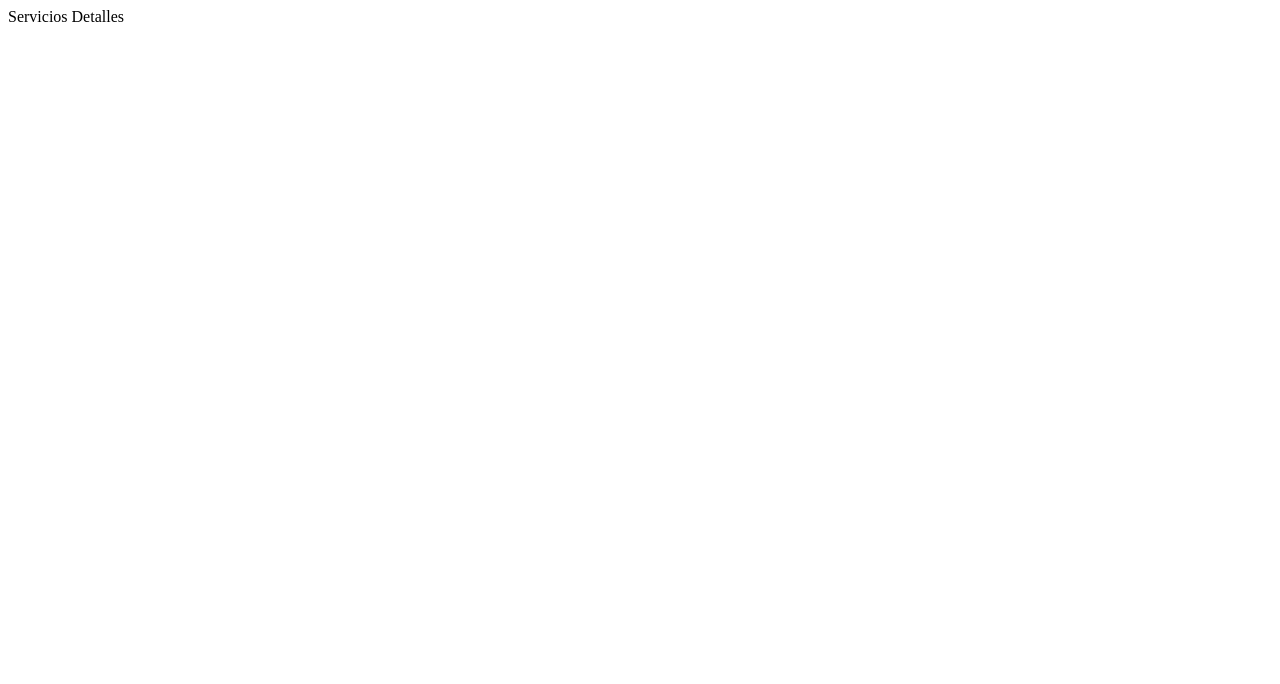
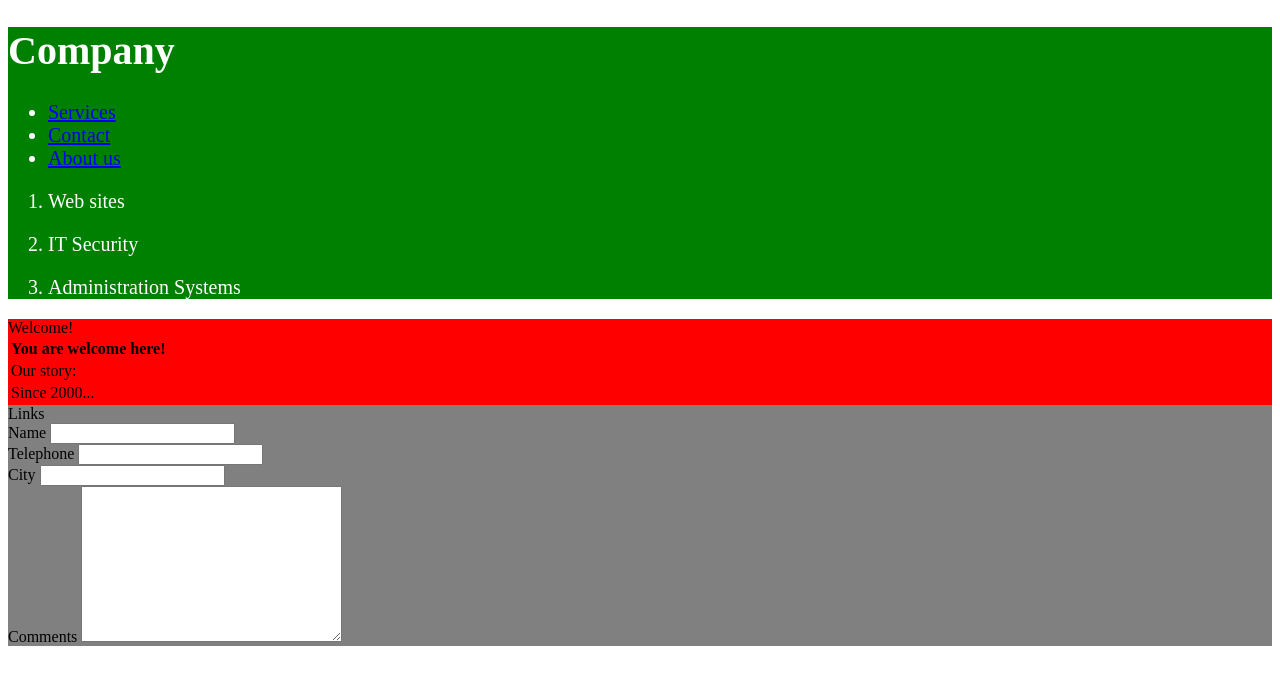
Before and after one commit to RoyalMasterDevs/Proyectos_socraramis, a plain HTML site: page index.html in a window 1280 px wide. Drawn offline with Linux system fonts and the light colour scheme.

Commit message:
Estilos agregados

```diff
--- /dev/null
+++ b/css/styles.css
@@ -0,0 +1,5 @@
+header {
+    background-color: green;
+    color: white;
+    font-size: 20px;
+}
--- a/index.html
+++ b/index.html
@@ -1,5 +1,68 @@
 <!DOCTYPE html>
-<html>
-    <head>Servicios</head>
-    <body>Detalles</body>
+<html lang="es">
+    <head>
+        <meta charset="UTF-8">
+        <meta name="viewport" content="width=device-width, initial-scale=1.0">
+        <meta name="description" content="IT Service Provider Company">
+        <link rel="stylesheet" href="./css/styles.css">
+
+        <title>Company</title>
+        <title>Services</title>
+        <title>Contact</title>
+        <title>About us</title>
+    </head>
+    <body>
+        <header>
+            <div><h1>Company</h1></div>
+            <nav>
+                <ul>
+                    <li><a href="./services.html">Services</a></li>
+                    <li><a href="./contact.html">Contact</a></li>
+                    <li><a href="./about.html">About us</a></li>
+                </ul>
+                <ol>
+                    <li><p>Web sites</p></li>
+                    <li><p>IT Security</p></li>
+                    <li><p>Administration Systems</p></li>
+                </ul>
+            </nav>
+        </header>
+        <main style="background-color: red;">
+            <div>Welcome!</div>
+            <table>
+                <th>You are welcome here!</th>
+                <tbody>
+                    <tr>
+                        <td>Our story:</td>
+                    </tr>
+                    <tr>
+                        <td>Since 2000...</td>
+                    </tr>
+                </tbody>
+            </table>
+        </main>
+        <footer style="background-color: gray;">
+            <div>Links</div>
+            <section>
+                <form action="#" method="post">
+                    <div>
+                        <label>Name</label>
+                        <input id="name" type="text" name="name">
+                    </div>
+                    <div>
+                        <label>Telephone</label>
+                        <input id="telephone" type="number" name="telephone">
+                    </div>
+                    <div>
+                        <label>City</label>
+                        <input id="city" type="text" name="city">
+                    </div>
+                    <div>
+                        <label>Comments</label>
+                        <textarea id="comments" name="comments" cols="30" rows="10"></textarea>
+                    </div>
+                </form>
+            </section>
+        </footer>
+    </body>
 </html>
```
